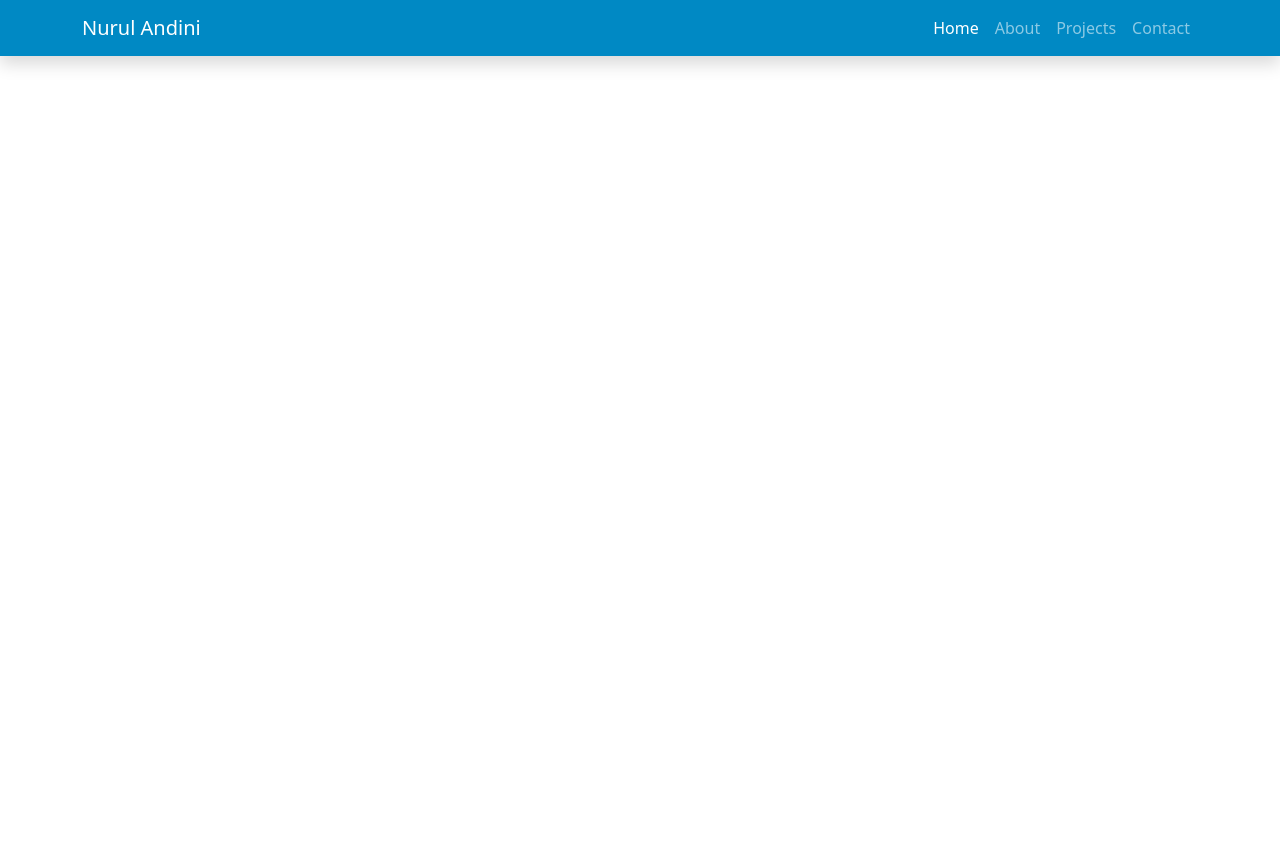
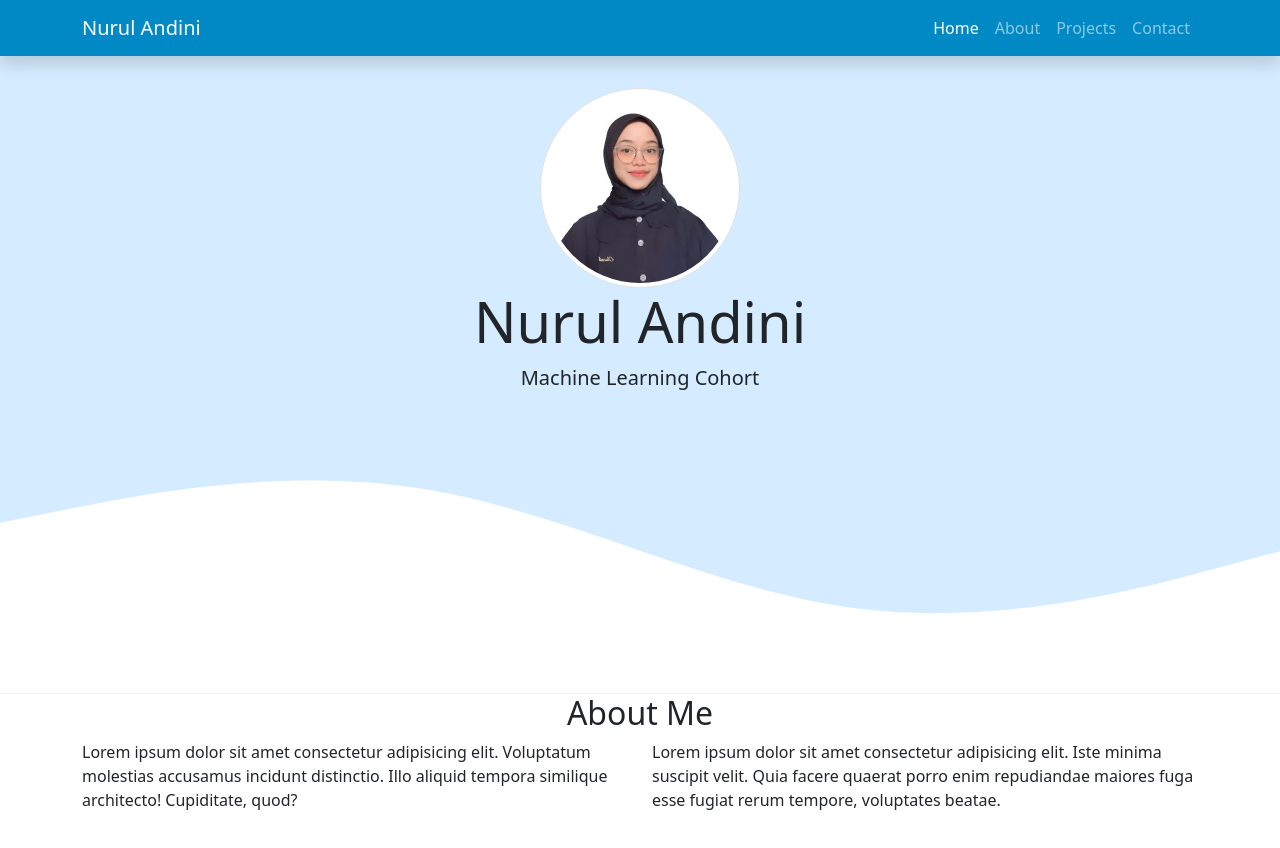
Before and after one commit to nurandin/My-Portofolio, a plain HTML site: page index.html in a window 1280 px wide. Shown: the top 848 px of the page. Before the commit the page ends 800 px from the top, so only its background shows below. Drawn offline with nearby package versions, Linux system fonts and the light colour scheme.

Commit message:
create jumbotron dan gelombang

```diff
--- a/index.html
+++ b/index.html
@@ -5,6 +5,9 @@
     <meta name="viewport" content="width=device-width, initial-scale=1" />
     <title>My Portofolio | Nurul Andini</title>
     <link href="https://cdn.jsdelivr.net/npm/bootstrap@5.3.2/dist/css/bootstrap.min.css" rel="stylesheet" integrity="sha384-T3c6CoIi6uLrA9TneNEoa7RxnatzjcDSCmG1MXxSR1GAsXEV/Dwwykc2MPK8M2HN" crossorigin="anonymous" />
+
+    <!-- My CSS -->
+    <link rel="stylesheet" href="style.css" />
   </head>
   <body>
     <!-- Navbar -->
@@ -32,8 +35,43 @@
         </div>
       </div>
     </nav>
+
     <!-- End of navbar -->
 
+    <!-- Jumbotron -->
+    <section class="jumbotron text-center">
+      <img src="img/Nurul Andini.jpg" alt="Nurul Andini" width="200" class="rounded-circle img-thumbnail" />
+      <h1 class="display-4">Nurul Andini</h1>
+      <p class="lead">Machine Learning Cohort</p>
+      <svg xmlns="http://www.w3.org/2000/svg" viewBox="0 0 1440 320">
+        <path
+          fill="#ffffff"
+          fill-opacity="1"
+          d="M0,128L80,112C160,96,320,64,480,90.7C640,117,800,203,960,224C1120,245,1280,203,1360,181.3L1440,160L1440,320L1360,320C1280,320,1120,320,960,320C800,320,640,320,480,320C320,320,160,320,80,320L0,320Z"
+        ></path>
+      </svg>
+    </section>
+    <!-- End of Jumbotron -->
+
+    <!-- About -->
+    <section id="about">
+      <div class="container">
+        <div class="row text-center">
+          <div class="col">
+            <h2>About Me</h2>
+          </div>
+        </div>
+        <div class="row">
+          <div class="col">
+            <p>Lorem ipsum dolor sit amet consectetur adipisicing elit. Voluptatum molestias accusamus incidunt distinctio. Illo aliquid tempora similique architecto! Cupiditate, quod?</p>
+          </div>
+          <div class="col">
+            <p>Lorem ipsum dolor sit amet consectetur adipisicing elit. Iste minima suscipit velit. Quia facere quaerat porro enim repudiandae maiores fuga esse fugiat rerum tempore, voluptates beatae.</p>
+          </div>
+        </div>
+      </div>
+    </section>
+    <!-- End of About -->
     <script src="https://cdn.jsdelivr.net/npm/bootstrap@5.3.2/dist/js/bootstrap.bundle.min.js" integrity="sha384-C6RzsynM9kWDrMNeT87bh95OGNyZPhcTNXj1NW7RuBCsyN/o0jlpcV8Qyq46cDfL" crossorigin="anonymous"></script>
   </body>
 </html>
--- /dev/null
+++ b/style.css
@@ -0,0 +1,7 @@
+body {
+  min-height: 2000px;
+}
+.jumbotron {
+  padding-top: 2rem;
+  background-color: #d5ebff;
+}
```
Also changed, not shown: img/Nurul Andini.jpg (added).
